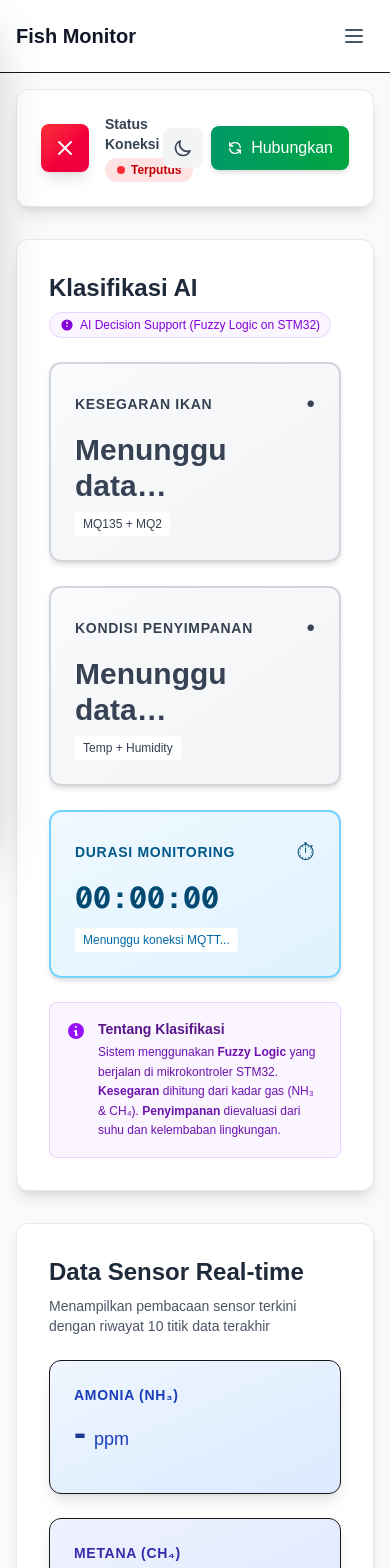
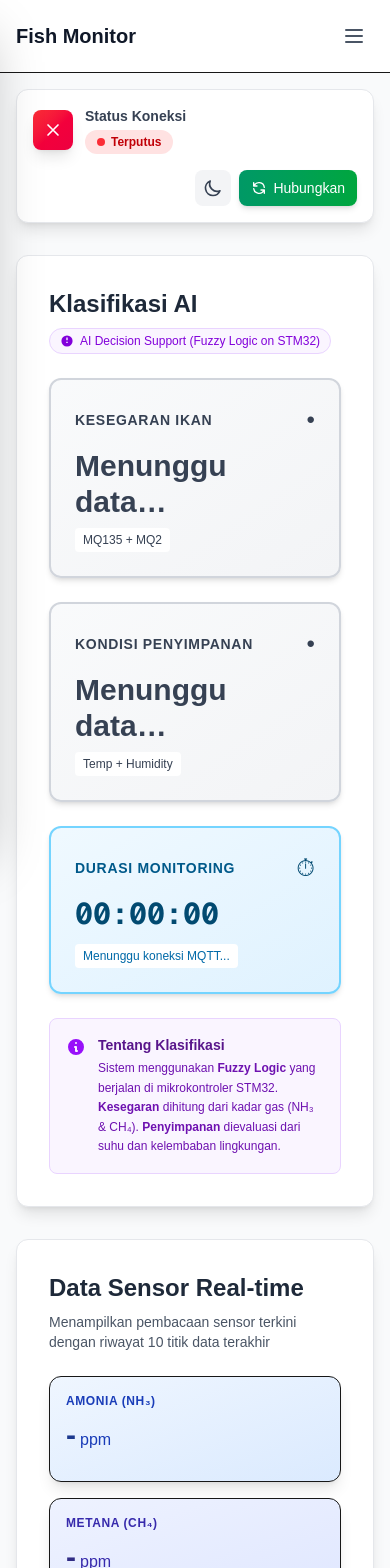
Before and after one commit to Capstone-E03/webapp, a Next.js app: page / in a window 390 px wide. Shown: the top 1568 px of the page. Built offline with nearby package versions, Linux system fonts and the light colour scheme; no server answers.

Commit message:
fix: UI livedata & connection component

```diff
--- a/src/app/layout.js
+++ b/src/app/layout.js
@@ -35,8 +35,8 @@ export default function RootLayout({ children }) {
               isOpen={isSidebarOpen}
               onClose={() => setIsSidebarOpen(false)}
             />
-            <div className="flex flex-col flex-1 md:ml-64">
-              <header className="flex items-center justify-between p-4 bg-white dark:bg-gray-800 border-b dark:border-gray-700 md:hidden transition-colors">
+            <div className="flex flex-col flex-1 lg:ml-64">
+              <header className="flex items-center justify-between p-4 bg-white dark:bg-gray-800 border-b dark:border-gray-700 lg:hidden transition-colors">
                 <span className="text-xl font-bold text-gray-900 dark:text-white">Fish Monitor</span>
                 <HamburgerButton onClick={() => setIsSidebarOpen(true)} />
               </header>
--- a/src/components/Connection.js
+++ b/src/components/Connection.js
@@ -41,20 +41,20 @@ const Connection = () => {
   };
 
   return (
-    <section className="p-6 mb-8 bg-white dark:bg-gray-800 border border-gray-200 dark:border-gray-700 rounded-xl shadow-lg transition-colors">
-      <div className="flex items-center justify-between gap-4 flex-wrap">
+    <section className="p-4 sm:p-6 mb-8 bg-white dark:bg-gray-800 border border-gray-200 dark:border-gray-700 rounded-xl shadow-lg transition-colors">
+      <div className="flex flex-col sm:flex-row sm:items-center sm:justify-between gap-4">
         {/* Connection Status */}
-        <div className="flex items-center gap-4 flex-1 min-w-0">
+        <div className="flex items-center gap-3 sm:gap-4 flex-1 min-w-0">
           <div className="flex-shrink-0">
             {connected ? (
-              <div className="w-12 h-12 bg-gradient-to-br from-green-500 to-emerald-600 rounded-lg flex items-center justify-center shadow-lg">
-                <svg className="w-6 h-6 text-white" fill="none" stroke="currentColor" viewBox="0 0 24 24">
+              <div className="w-10 h-10 sm:w-12 sm:h-12 bg-gradient-to-br from-green-500 to-emerald-600 rounded-lg flex items-center justify-center shadow-lg">
+                <svg className="w-5 h-5 sm:w-6 sm:h-6 text-white" fill="none" stroke="currentColor" viewBox="0 0 24 24">
                   <path strokeLinecap="round" strokeLinejoin="round" strokeWidth={2} d="M5 13l4 4L19 7" />
                 </svg>
               </div>
             ) : (
-              <div className="w-12 h-12 bg-gradient-to-br from-red-500 to-rose-600 rounded-lg flex items-center justify-center shadow-lg">
-                <svg className="w-6 h-6 text-white" fill="none" stroke="currentColor" viewBox="0 0 24 24">
+              <div className="w-10 h-10 sm:w-12 sm:h-12 bg-gradient-to-br from-red-500 to-rose-600 rounded-lg flex items-center justify-center shadow-lg">
+                <svg className="w-5 h-5 sm:w-6 sm:h-6 text-white" fill="none" stroke="currentColor" viewBox="0 0 24 24">
                   <path strokeLinecap="round" strokeLinejoin="round" strokeWidth={2} d="M6 18L18 6M6 6l12 12" />
                 </svg>
               </div>
@@ -96,12 +96,13 @@ const Connection = () => {
         </div>
 
         {/* Action Buttons */}
-        <div className="flex gap-2 items-center">
+        <div className="flex gap-2 items-center justify-end sm:justify-start flex-wrap">
           {/* Dark/Light Mode Toggle */}
           <button
             onClick={toggleTheme}
-            className="p-2.5 rounded-lg bg-gray-100 dark:bg-gray-700 hover:bg-gray-200 dark:hover:bg-gray-600 transition-colors group"
+            className="p-2 sm:p-2.5 rounded-lg bg-gray-100 dark:bg-gray-700 hover:bg-gray-200 dark:hover:bg-gray-600 transition-colors group flex-shrink-0"
             title={theme === "light" ? "Switch to Dark Mode" : "Switch to Light Mode"}
+            aria-label="Toggle theme"
           >
             {theme === "light" ? (
               <svg className="w-5 h-5 text-gray-700 dark:text-gray-300 group-hover:text-gray-900 dark:group-hover:text-white transition-colors" fill="none" stroke="currentColor" viewBox="0 0 24 24">
@@ -118,23 +119,23 @@ const Connection = () => {
           {!connected && !reconnecting && (
             <button
               onClick={connectNow}
-              className="flex items-center gap-2 px-4 py-2.5 rounded-lg bg-gradient-to-r from-emerald-600 to-green-600 text-white hover:from-emerald-700 hover:to-green-700 font-medium shadow-md hover:shadow-lg transition-all"
+              className="flex items-center gap-1.5 sm:gap-2 px-3 sm:px-4 py-2 sm:py-2.5 rounded-lg bg-gradient-to-r from-emerald-600 to-green-600 text-white hover:from-emerald-700 hover:to-green-700 font-medium shadow-md hover:shadow-lg transition-all text-sm sm:text-base whitespace-nowrap"
             >
-              <svg className="w-4 h-4" fill="none" stroke="currentColor" viewBox="0 0 24 24">
+              <svg className="w-4 h-4 flex-shrink-0" fill="none" stroke="currentColor" viewBox="0 0 24 24">
                 <path strokeLinecap="round" strokeLinejoin="round" strokeWidth={2} d="M4 4v5h.582m15.356 2A8.001 8.001 0 004.582 9m0 0H9m11 11v-5h-.581m0 0a8.003 8.003 0 01-15.357-2m15.357 2H15" />
               </svg>
-              Hubungkan
+              <span>Hubungkan</span>
             </button>
           )}
           {connected && (
             <button
               onClick={disconnectNow}
-              className="flex items-center gap-2 px-4 py-2.5 rounded-lg bg-gradient-to-r from-red-600 to-rose-600 text-white hover:from-red-700 hover:to-rose-700 font-medium shadow-md hover:shadow-lg transition-all"
+              className="flex items-center gap-1.5 sm:gap-2 px-3 sm:px-4 py-2 sm:py-2.5 rounded-lg bg-gradient-to-r from-red-600 to-rose-600 text-white hover:from-red-700 hover:to-rose-700 font-medium shadow-md hover:shadow-lg transition-all text-sm sm:text-base whitespace-nowrap"
             >
-              <svg className="w-4 h-4" fill="none" stroke="currentColor" viewBox="0 0 24 24">
+              <svg className="w-4 h-4 flex-shrink-0" fill="none" stroke="currentColor" viewBox="0 0 24 24">
                 <path strokeLinecap="round" strokeLinejoin="round" strokeWidth={2} d="M6 18L18 6M6 6l12 12" />
               </svg>
-              Putuskan
+              <span>Putuskan</span>
             </button>
           )}
         </div>
--- a/src/components/HamburgerButton.js
+++ b/src/components/HamburgerButton.js
@@ -2,7 +2,7 @@ export default function HamburgerButton({ onClick }) {
   return (
     <button
       onClick={onClick}
-      className="p-2 text-gray-600 rounded-md md:hidden hover:bg-gray-100"
+      className="p-2 text-gray-600 dark:text-gray-300 rounded-md lg:hidden hover:bg-gray-100 dark:hover:bg-gray-700 transition-colors"
       aria-label="Open sidebar"
     >
       <svg
--- a/src/components/LiveData.js
+++ b/src/components/LiveData.js
@@ -44,7 +44,7 @@ export default function LiveData() {
 
   return (
     <div className="space-y-6">
-      <div className="grid grid-cols-1 lg:grid-cols-2 xl:grid-cols-4 gap-6">
+      <div className="grid grid-cols-1 sm:grid-cols-2 lg:grid-cols-2 xl:grid-cols-4 gap-4 md:gap-6">
         <MetricCard
           color="bg-gradient-to-br from-blue-50 to-blue-100"
           textColor="text-blue-800"
@@ -96,16 +96,16 @@ function MetricCard({ color, textColor, valueColor, title, value, unit, data, li
 
   return (
     <div className={`${color} rounded-xl shadow-lg overflow-hidden transition-all hover:shadow-xl border border-opacity-20`}>
-      <div className="p-6">
-        <h3 className={`text-sm font-semibold ${textColor} mb-2 uppercase tracking-wider`}>
+      <div className="p-4 sm:p-6">
+        <h3 className={`text-xs sm:text-sm font-semibold ${textColor} mb-2 uppercase tracking-wider`}>
           {title}
         </h3>
-        <div className="flex items-baseline gap-2 mb-4">
-          <p className={`text-4xl font-bold ${valueColor}`}>{value}</p>
-          <span className={`text-lg ${textColor} font-medium`}>{unit}</span>
+        <div className="flex items-baseline gap-1 sm:gap-2 mb-3 sm:mb-4">
+          <p className={`text-3xl sm:text-4xl font-bold ${valueColor} truncate`}>{value}</p>
+          <span className={`text-base sm:text-lg ${textColor} font-medium flex-shrink-0`}>{unit}</span>
         </div>
         {chartData.length > 0 && (
-          <div className="h-20 -mx-2">
+          <div className="h-16 sm:h-20 -mx-2">
             <ResponsiveContainer width="100%" height="100%">
               <LineChart data={chartData}>
                 <YAxis hide domain={["dataMin - 5", "dataMax + 5"]} />
--- a/src/components/sidebar.js
+++ b/src/components/sidebar.js
@@ -29,16 +29,17 @@ export default function Sidebar({ isOpen, onClose }) {
 
   return (
     <>
-      {/* Overlay for mobile */}
+      {/* Overlay for mobile & tablet portrait */}
       <div
-        className={`fixed inset-0 z-20 bg-black bg-opacity-50 transition-opacity md:hidden ${
+        className={`fixed inset-0 z-20 bg-black bg-opacity-50 transition-opacity lg:hidden ${
           isOpen ? "opacity-100" : "opacity-0 pointer-events-none"
         }`}
         onClick={onClose}
+        aria-hidden="true"
       ></div>
 
       {/* Sidebar */}
-      <aside className={`fixed top-0 left-0 z-30 h-full w-64 bg-white dark:bg-gradient-to-b dark:from-gray-950 dark:to-gray-900 border-r border-gray-200 dark:border-gray-800 shadow-2xl transform transition-transform md:translate-x-0 ${
+      <aside className={`fixed top-0 left-0 z-30 h-full w-64 bg-white dark:bg-gradient-to-b dark:from-gray-950 dark:to-gray-900 border-r border-gray-200 dark:border-gray-800 shadow-2xl transform transition-transform lg:translate-x-0 ${
         isOpen ? "translate-x-0" : "-translate-x-full"
       }`}>
         {/* Header */}
```
